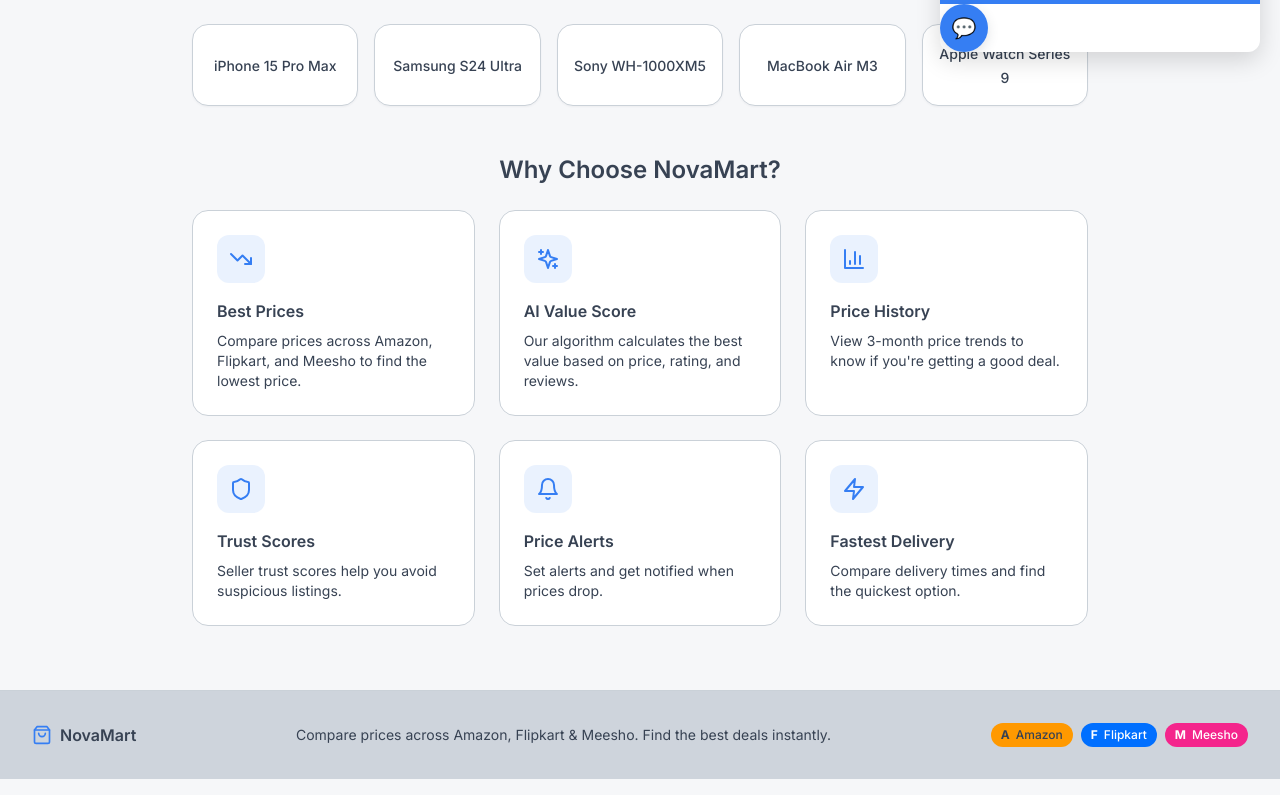
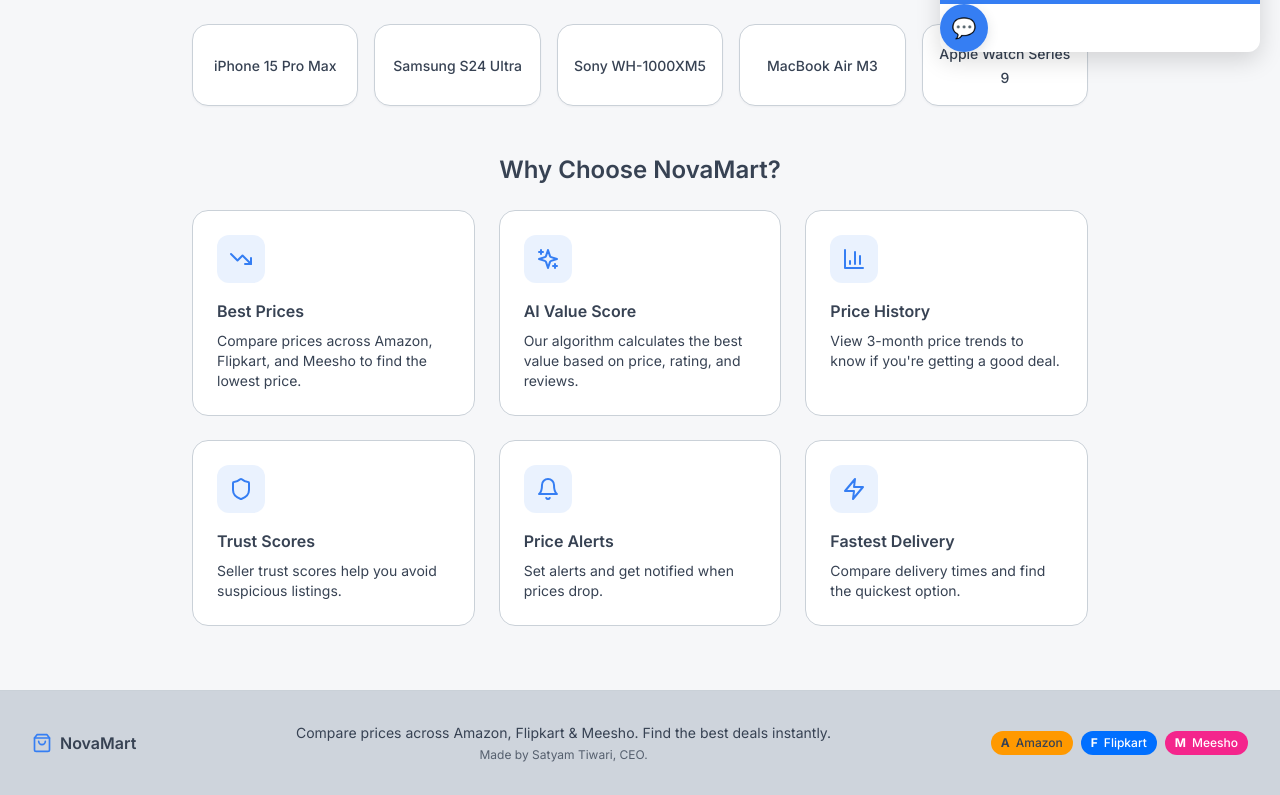
Before and after one commit to SATYAMTIWARI001/Solution-Challenge-2K26, a Next.js app: page / in a window 1280 px wide. Shown: the part 728-1523 px from the top of the page. Built offline with nearby package versions, Linux system fonts and the light colour scheme.

Commit message:
fixed duplicate useState import

```diff
--- a/app/page.tsx
+++ b/app/page.tsx
@@ -383,9 +383,14 @@
                 <ShoppingBag className="h-5 w-5 text-primary" />
                 <span className="font-semibold">NovaMart</span>
               </div>
-              <p className="text-sm text-muted-foreground text-center">
-                Compare prices across Amazon, Flipkart & Meesho. Find the best deals instantly.
-              </p>
+              <div className="text-center">
+                <p className="text-sm text-muted-foreground">
+                  Compare prices across Amazon, Flipkart & Meesho. Find the best deals instantly.
+                </p>
+                <p className="text-xs text-muted-foreground/80 mt-1">
+                  Made by Satyam Tiwari, CEO.
+                </p>
+              </div>
               <div className="flex gap-2">
                 <PlatformBadge platform="Amazon" />
                 <PlatformBadge platform="Flipkart" />
```
